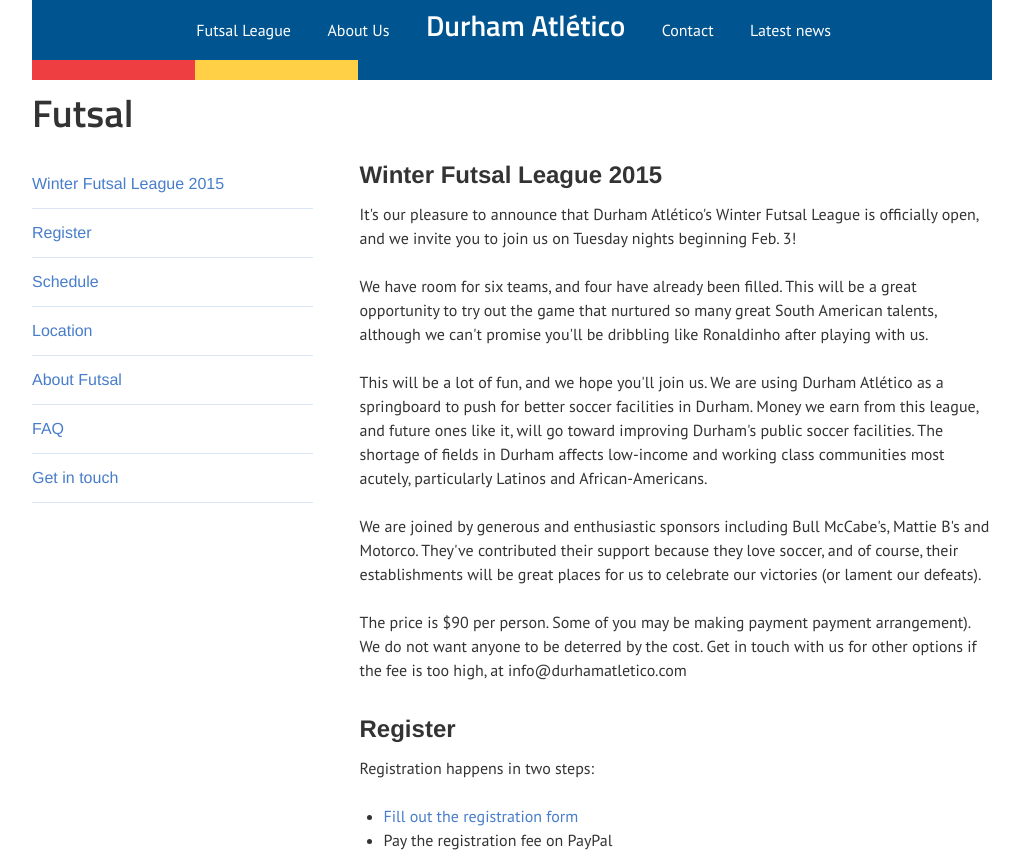
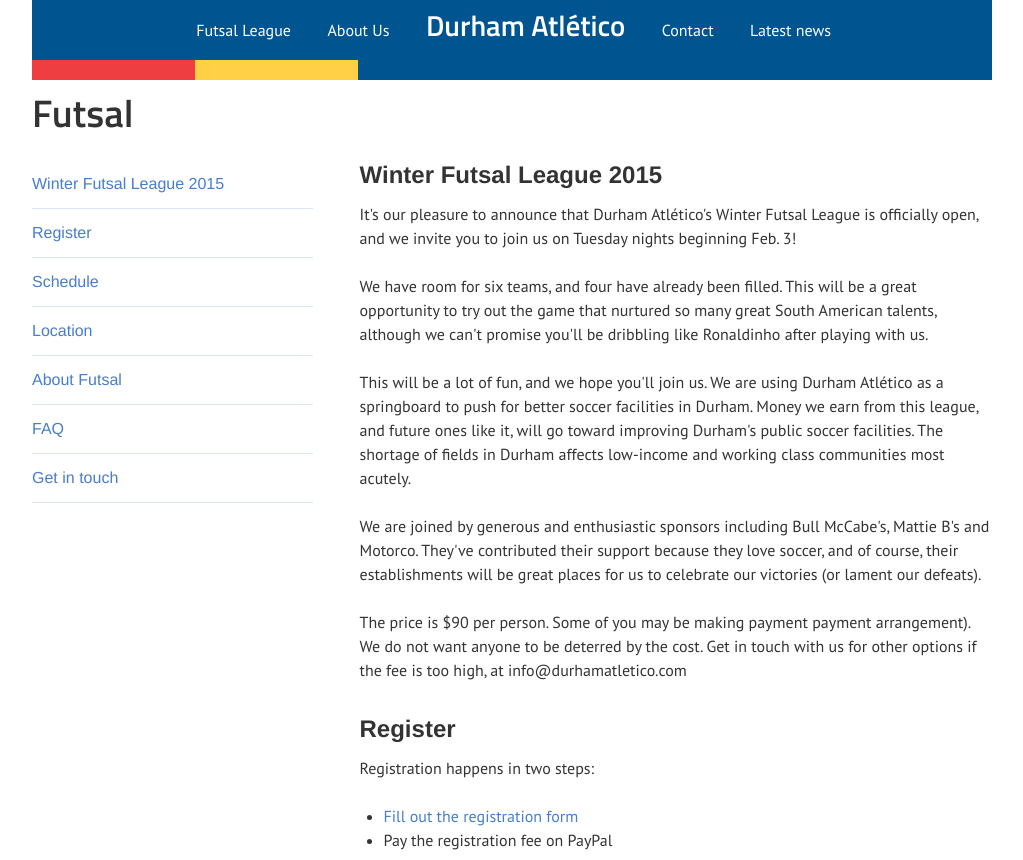
Before and after one commit to durhamatletico/durhamatletico.github.io, a Jekyll site: the page built from futsal.html, in a window 1280 px wide and 900 px high, cut to the strip 0-860 px from the top of the window. Shown: the whole strip, without its empty margins (128-1151 px from the left). Built offline with Jekyll 4.4.1, drawn with Linux system fonts in a browser that asks for light colours.

Commit message:
Update futsal.html

```diff
--- a/futsal.html
+++ b/futsal.html
@@ -19,7 +19,7 @@ permalink: /futsal/
       <h4 id="winter-futsal-league">Winter Futsal League 2015</h4>
       <p>It's our pleasure to announce that Durham Atlético's Winter Futsal League is officially open, and we invite you to join us on Tuesday nights beginning Feb. 3!</p>
       <p>We have room for six teams, and four have already been filled. This will be a great opportunity to try out the game that nurtured so many great South American talents, although we can't promise you'll be dribbling like Ronaldinho after playing with us.</p>
-      <p>This will be a lot of fun, and we hope you'll join us. We are using Durham Atlético as a springboard to push for better soccer facilities in Durham. Money we earn from this league, and future ones like it, will go toward improving Durham's public soccer facilities. The shortage of fields in Durham affects low-income and working class communities most acutely, particularly Latinos and African-Americans.</p>
+      <p>This will be a lot of fun, and we hope you'll join us. We are using Durham Atlético as a springboard to push for better soccer facilities in Durham. Money we earn from this league, and future ones like it, will go toward improving Durham's public soccer facilities. The shortage of fields in Durham affects low-income and working class communities most acutely.</p>
       <p>We are joined by generous and enthusiastic sponsors including Bull McCabe's, Mattie B's and Motorco. They've contributed their support because they love soccer, and of course, their establishments will be great places for us to celebrate our victories (or lament our defeats).</p>
       <p>The price is $90 per person. Some of you may be making payment payment arrangement). We do not want anyone to be deterred by the cost. Get in touch with us for other options if the fee is too high, at info@durhamatletico.com</p>
     </section>
```
